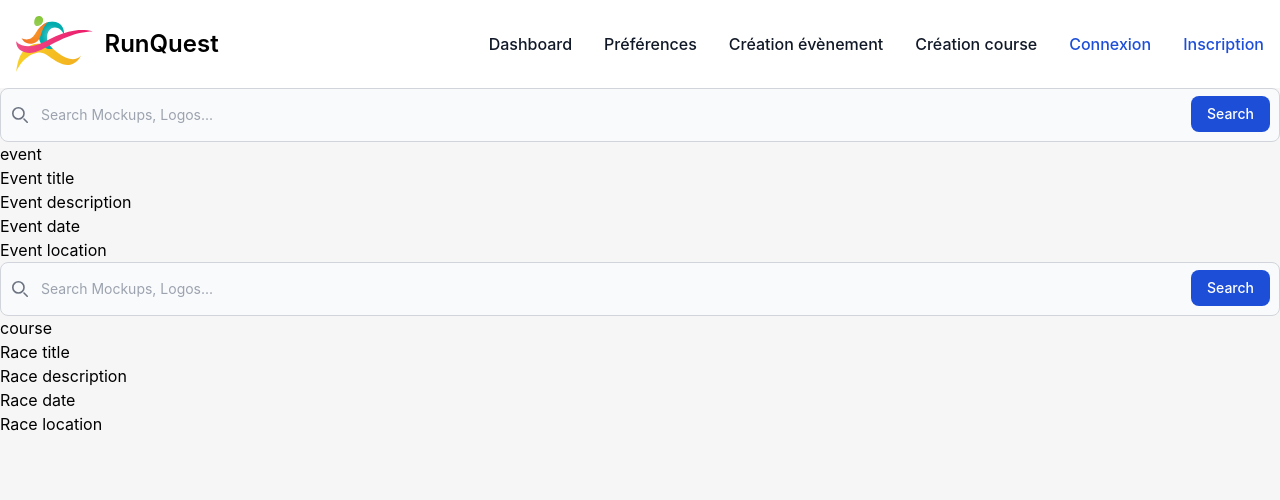
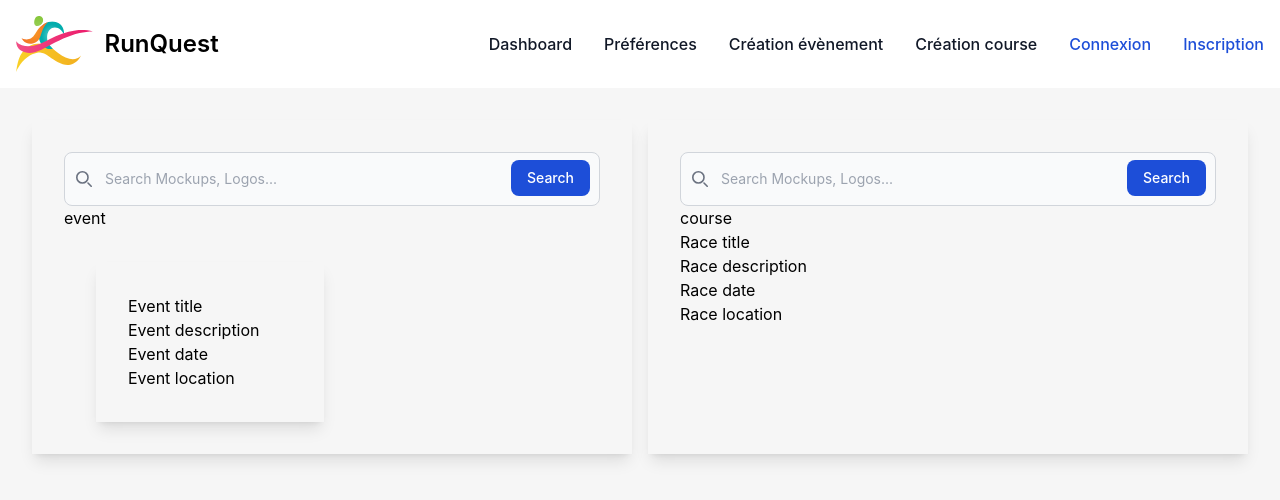
Before and after one commit to Eloya62/runQuest, a React (Create React App) app in the folder my-app/: page / in a window 1280 px wide. Shown: the top 500 px of the page. Built offline with nearby package versions, Linux system fonts and the light colour scheme.

Commit message:
css homepage

```diff
--- /dev/null
+++ b/my-app/src/components/Event/Event.js
@@ -0,0 +1,21 @@
+import React from "react";
+import "../../General.css";
+
+function Event() {
+  return (
+    <div className="grid grid-cols-2 gap-4 m-8">
+      <div class="event shadow-lg">
+        <div class="m-8">
+          <div class="event__info">
+            <h2 class="event__title">Event title</h2>
+            <p class="event__description">Event description</p>
+            <p class="event__date">Event date</p>
+            <p class="event__location">Event location</p>
+          </div>
+        </div>
+      </div>
+    </div>
+  );
+}
+
+export default Event;
--- /dev/null
+++ b/my-app/src/components/Events/Events.js
@@ -0,0 +1,13 @@
+import React from "react";
+import "../../General.css";
+import Event from "../Event/Event";
+
+function Events() {
+  return (
+    <div className="">
+      <Event></Event>
+    </div>
+  );
+}
+
+export default Events;
--- a/my-app/src/components/HomePage/HomePage.js
+++ b/my-app/src/components/HomePage/HomePage.js
@@ -1,23 +1,21 @@
-import React from 'react';
-import '../../General.css';
-import Filter from '../Filter/Filter';
+import React from "react";
+import "../../General.css";
+import Filter from "../Filter/Filter";
+import Events from "../Events/Events";
 
 function HomePage() {
+  return (
+    <div className="grid grid-cols-2 gap-4 m-8">
+      <div class="event shadow-lg">
+        <div class="m-8">
+          <Filter event={true}> </Filter>
 
-    return (
-        <div>
-            <div class="event">
-                    <Filter event={true} > </Filter>
-
-                <div class="event__info">
-                    <h2 class="event__title">Event title</h2>
-                    <p class="event__description">Event description</p>
-                    <p class="event__date">Event date</p>
-                    <p class="event__location">Event location</p>
+          <Events></Events>
         </div>
       </div>
 
-            <div class="race">
+      <div class="race shadow-lg">
+        <div class="m-8">
           <Filter race={true}> </Filter>
           <div class="race__info">
             <h2 class="race__title">Race title</h2>
@@ -26,7 +24,9 @@ function HomePage() {
             <p class="race__location">Race location</p>
           </div>
         </div>
-        </div>);
+      </div>
+    </div>
+  );
 }
 
 export default HomePage;
```
Also changed, not shown: my-app/src/components/EventDetails/EventDetails.js (added). Lines whose indentation alone changed are shown as unchanged.
